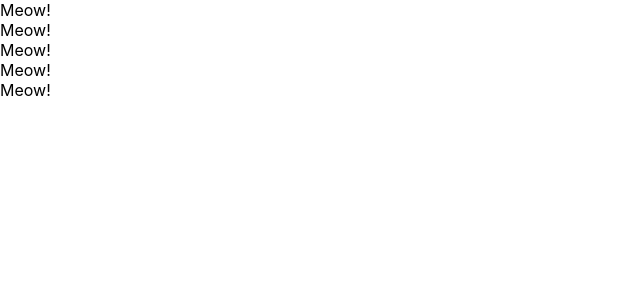
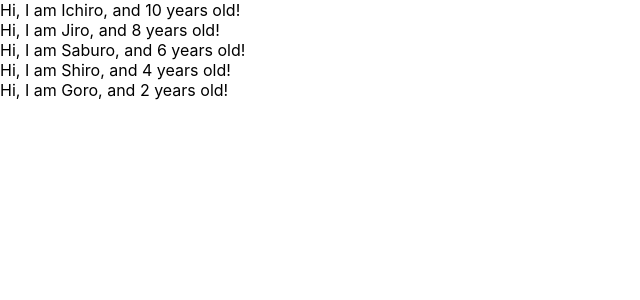
Before and after one commit to tanabee/react-redux-crud-application, a React (Create React App) app: page / in a window 1280 px wide. Shown: the top 300 px of the page, without its empty margins (0-640 px from the left). Built offline with nearby package versions, Linux system fonts and the light colour scheme.

Commit message:
Use props

```diff
--- a/src/App.js
+++ b/src/App.js
@@ -1,31 +1,19 @@
-//import React, { Component } from 'react';
 import React from 'react';
-
-//class App extends Component {
-//  render() {
-//    return (
-//      <React.Fragment>
-//        <label htmlFor="bar">bar</label>
-//        <input type="text" onClick={() => {console.log('I am clicked.')}} />
-//      </React.Fragment>
-//    )
-//  }
-//}
 
 const App = () => {
   return (
     <div>
-      <Cat />
-      <Cat />
-      <Cat />
-      <Cat />
-      <Cat />
+      <User name={"Ichiro"} age={10}/>
+      <User name={'Jiro'} age={8}/>
+      <User name={'Saburo'} age={6}/>
+      <User name={'Shiro'} age={4}/>
+      <User name={'Goro'} age={2}/>
     </div>
   );
 }
 
-const Cat = () => {
-  return <div>Meow!</div>
+const User = (props) => {
+  return <div>Hi, I am {props.name}, and {props.age} years old!</div>
 }
 
 export default App;
```
